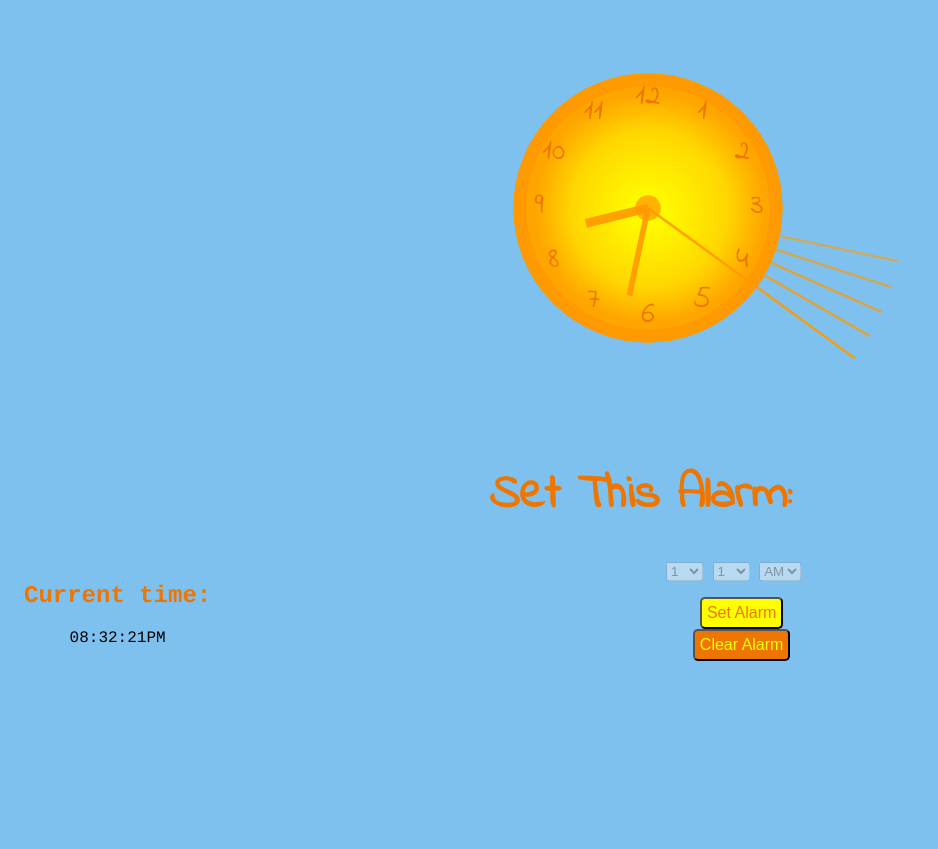
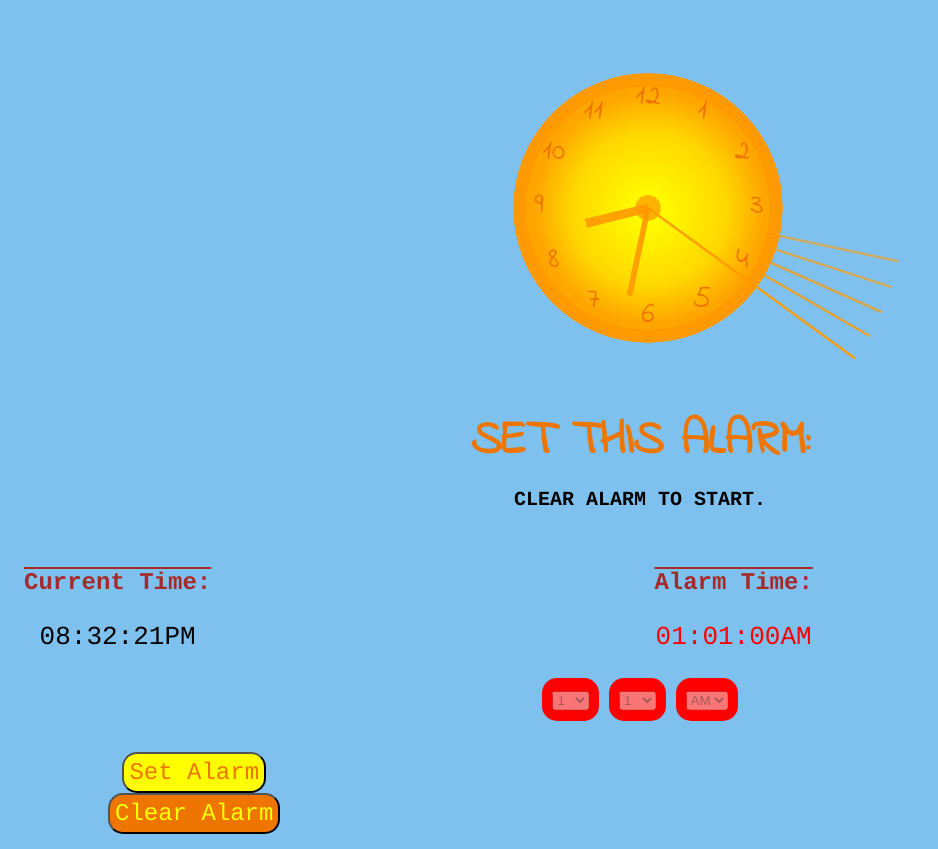
Before and after one commit to kaizenagility/Alarm-Clock, a plain HTML site: page index.html in a window 1280 px wide. Shown: the whole page, without its empty margins (0-938 px from the left). Before the commit the page ends 800 px from the top, so only its background shows below. Drawn offline with Linux system fonts and the light colour scheme.

Commit message:
Style changes
Style changes

```diff
--- a/canvas.js
+++ b/canvas.js
@@ -308,6 +308,7 @@ function alarmSet(){
 
 
 	// console.log(alarmTime);
+	document.getElementById('alarmTime').innerHTML = alarmTime;
 
 	return alarmTime;
 }
--- a/index.html
+++ b/index.html
@@ -20,6 +20,8 @@
 	<div id = 'alarm_container'>
 
 		<h1> Set This Alarm: </h1>
+		<p id="instruction"> Clear alarm to start. </p>
+		<br>
 
 
 		<!-- Digital Clock  -->
@@ -30,17 +32,20 @@
 
 
 		<!-- Alarm Setting Options -->
-		<label>
+		<h2> Alarm time: </h2>
+			<p id="alarmTime"> </p>
+
+		<label class = "Drop-down" value="hour">
 			<div>
 				<select id='alarm_hours'></select>
 			</div>
 		</label>
-		<label>
+		<label class = "Drop-down">
 			<div>
 				<select id='alarm_minutes'></select>
 			</div>
 		</label>
-		<label>
+		<label class = "Drop-down">
 			<div>
 				<select id='am_pm'>
 					<option value="AM">AM</option>
@@ -63,20 +68,6 @@
 	</div>
 	</center>
 
-<!-- Rooster Video -->
-
-	<!-- <a href="#openModal" id="rooster">Rooster</a>
-
-	<div id = 'openModal' class="modalDialog">
-		<div>
-		<a href="#close" title="Close" class="close">X</a>
-		</div>
-		<center>
-		<iframe width="560" height="315" src="https://www.youtube.com/embed/ypheoe8OS1w?rel=0?autoplay=1" frameborder="0" allowfullscreen></iframe>
-		</center>
-	</div>
- -->
-
 	<script src="canvas.js"></script>
 
 </body>
--- a/style.css
+++ b/style.css
@@ -6,10 +6,14 @@ h1 {
 	font-family: Indie Flower;
 	color: #ee7600;
 	font-size: 3em;
+	text-transform: uppercase;
+	margin-top: -22px;
 }
 
 h2 {
-	color: #ee7600;
+	color: brown;
+	text-decoration: overline;
+	text-transform: capitalize;
 }
 
 #alarm_container {
@@ -24,27 +28,85 @@ h2 {
 }
 
 #currentTime {
+	color: black;
+	font-size: 26px;
+}
+
+#alarmTime {
+	color: red;
+	font-size: 26px;
+}
+
+#instruction {
+	color: black;
+	text-transform: uppercase;
+	font-weight: bold;
+	font-size: 20px;
+	margin-top: -20px;
 }
 
 label {
+	font-weight: bold;
 	display: inline-block;
+	font-size: 20px;
+	background-color: red;
+	padding: 10px 10px 10px 10px;
+	border-radius: 15px;
+	align-content: right;
 }
 
 #alarm_buttons {
+	margin: 15px 100px 15px 100px;
+	float: left;
 }
 
 #setAlarm {
 	background-color: yellow;
 	color: #ee7600;
-	font-size: 16px;
-	border-radius: 5px;
+	font-size: 24px;
+	border-radius: 15px;
 	padding: 5px;
+	font-family: Courier;
+}
+
+#setAlarm:hover {
+	background-color: gold;
+	color: black;
+	padding: 10px;
+	font-size: 32px;
+	transition: 1s;
+}
+
+#setAlarm:active {
+	background-color: gold;
+	color: white;
+	padding: 10px;
+	font-size: 32px;
+	transition: 0.5s;
 }
 
 #clearAlarm {
 	background-color: #ee7600;
 	color: yellow;
-	font-size: 16px;
-	border-radius: 5px;
+	font-size: 24px;
+	border-radius: 15px;
 	padding: 5px;
+	font-family: Courier;
+	display: inline;
 }
+
+#clearAlarm:hover {
+	background-color: red;
+	color: white;
+	padding: 10px;
+	font-size: 32px;
+	transition: 1s;
+}
+
+#clearAlarm:active {
+	background-color: red;
+	color: black;
+	padding: 10px;
+	font-size: 32px;
+	transition: 0.5s;
+}
```
